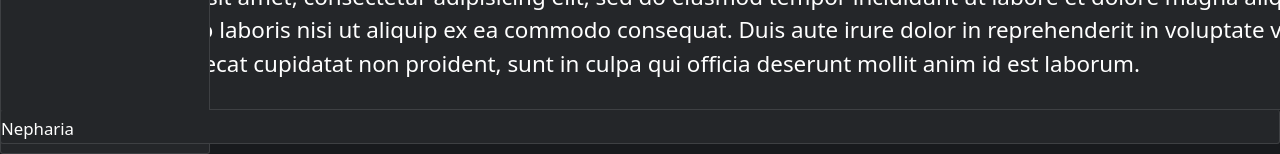
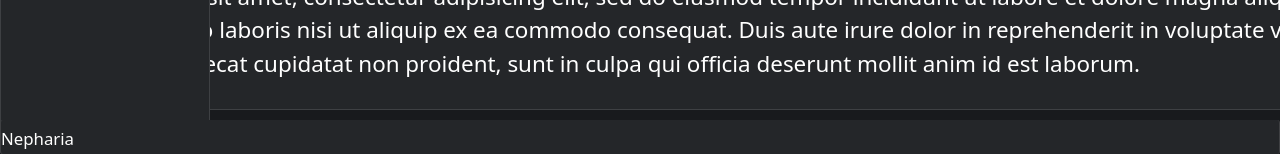
Before and after one commit to Ruben2776/Nepharia, a Jekyll site: the page built from pages/about.md, in a window 1280 px wide. Shown: the part 746-900 px from the top of the page. Built offline with Jekyll 4.4.1, drawn with Linux system fonts in a browser that asks for light colours; a script that is not in the unit is left out.

Commit message:
layout test 3

```diff
--- a/_sass/main.scss
+++ b/_sass/main.scss
@@ -20,3 +20,8 @@ footer {
   border-top: 0;
   background: $main-color;
 }
+
+footer {
+  border-top: inherit;
+  border-bottom: 0;
+}
--- a/_sass/partials/_footer.scss
+++ b/_sass/partials/_footer.scss
@@ -1,5 +1,5 @@
 footer {
     position: absolute;
+    bottom: 0;
     width: 100%;
-
 }
```
